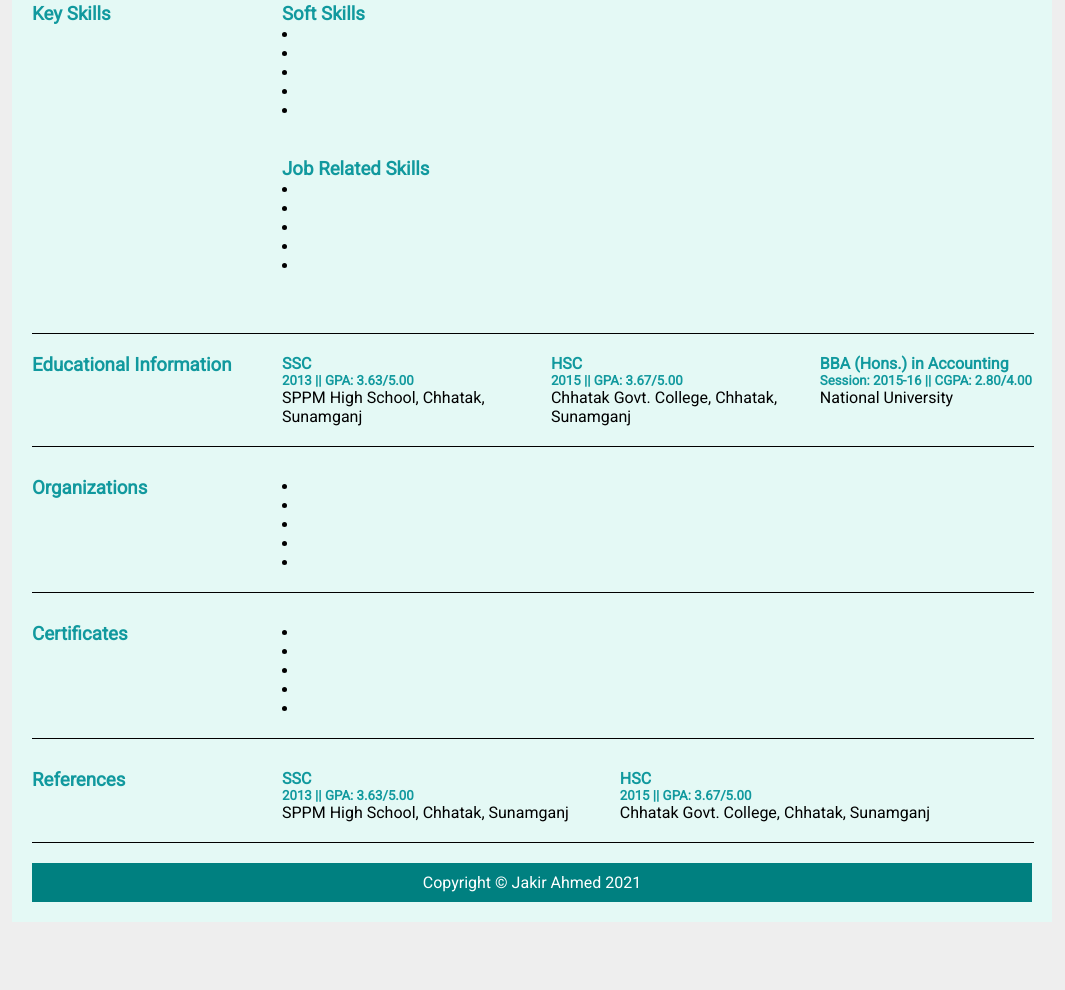
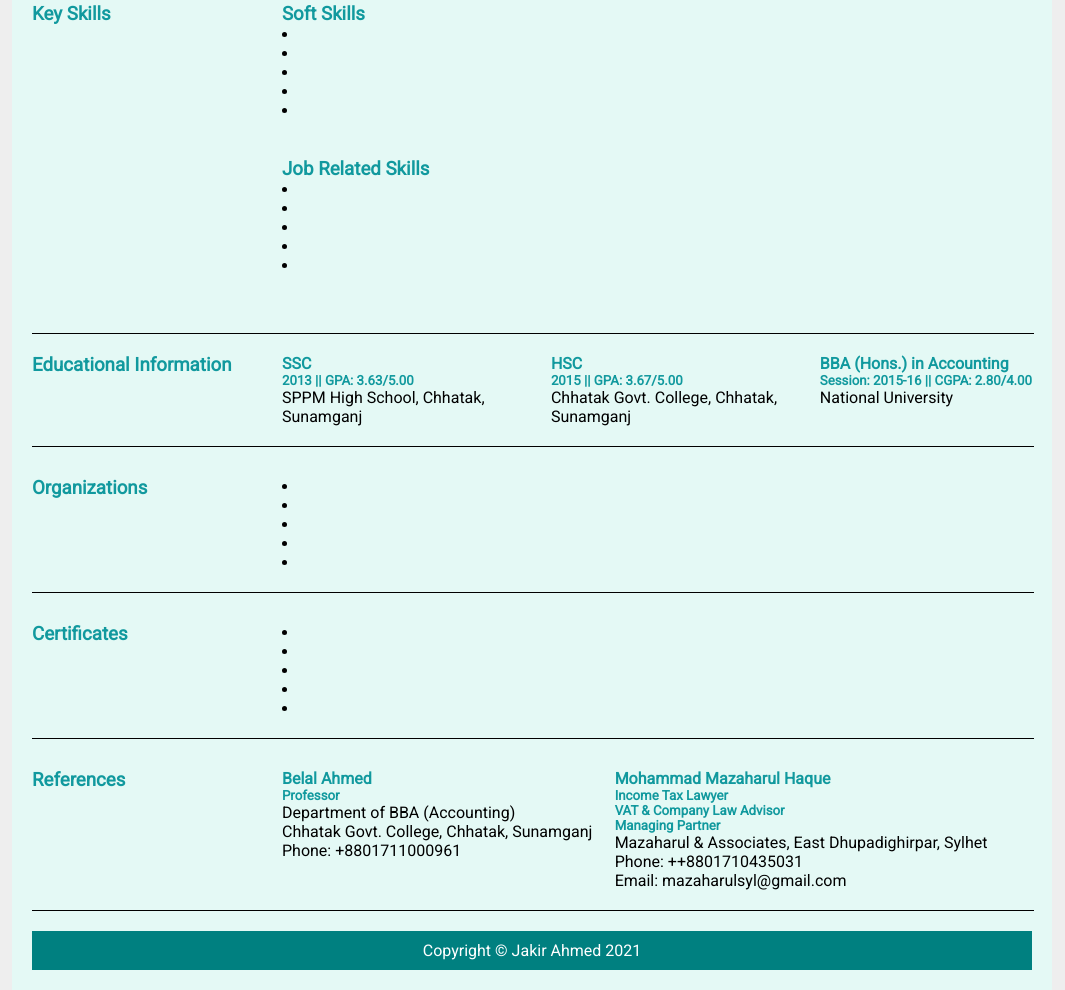
Before and after one commit to nssiyam/jakir-ahmed-cv, a plain HTML site: page index.html in a window 1280 px wide. Shown: the part 578-1568 px from the top of the page, without its empty margins (108-1173 px from the left). Before the commit the page ends 1500 px from the top, so only its background shows below. Drawn offline with Linux system fonts and the light colour scheme.

Commit message:
second commit

```diff
--- a/index.html
+++ b/index.html
@@ -79,7 +79,7 @@
                     <div class="right-div">
                         <h3>Intern as Junior Executive</h3>
                         <h5>2021 - </h5>
-                        <h5>Mazharul And Associates, Tax & Company Law</h5>
+                        <h5>Mazaharul & Associates, East Dhupadighirpar, Sylhet</h5>
                         <p>Lorem ipsum dolor sit amet consectetur adipisicing elit. Iusto quaerat facere omnis impedit
                             vitae. Odio eligendi veniam dolor ipsam magni.</p>
                     </div>
@@ -223,14 +223,20 @@
                     <div class="right-div">
                         <div class="grid-container">
                             <div>
-                                <h4>SSC</h4>
-                                <h5>2013 || GPA: 3.63/5.00</h5>
-                                <p>SPPM High School, Chhatak, Sunamganj</p>
+                                <h4>Belal Ahmed</h4>
+                                <h5>Professor</h5>
+                                <p>Department of BBA (Accounting)</p>
+                                <p>Chhatak Govt. College, Chhatak, Sunamganj</p>
+                                <p>Phone: +8801711000961</p>
                             </div>
                             <div>
-                                <h4>HSC</h4>
-                                <h5>2015 || GPA: 3.67/5.00</h5>
-                                <p>Chhatak Govt. College, Chhatak, Sunamganj</p>
+                                <h4>Mohammad Mazaharul Haque</h4>
+                                <h5>Income Tax Lawyer</h5>
+                                <h5>VAT & Company Law Advisor</h5>
+                                <h5>Managing Partner</h5>
+                                <p>Mazaharul & Associates, East Dhupadighirpar, Sylhet</p>
+                                <p>Phone: ++8801710435031</p>
+                                <p>Email: mazaharulsyl@gmail.com</p>
                             </div>
                         </div>
                     </div>
```
